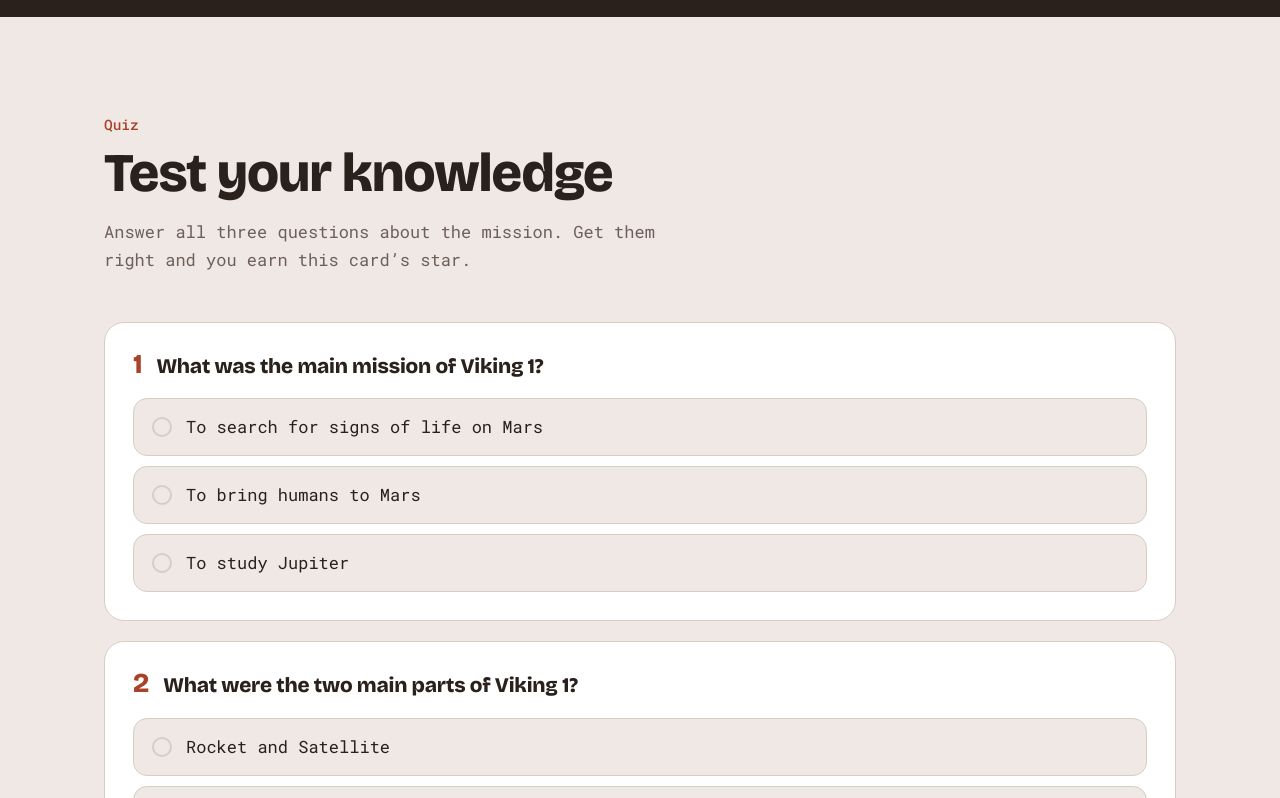
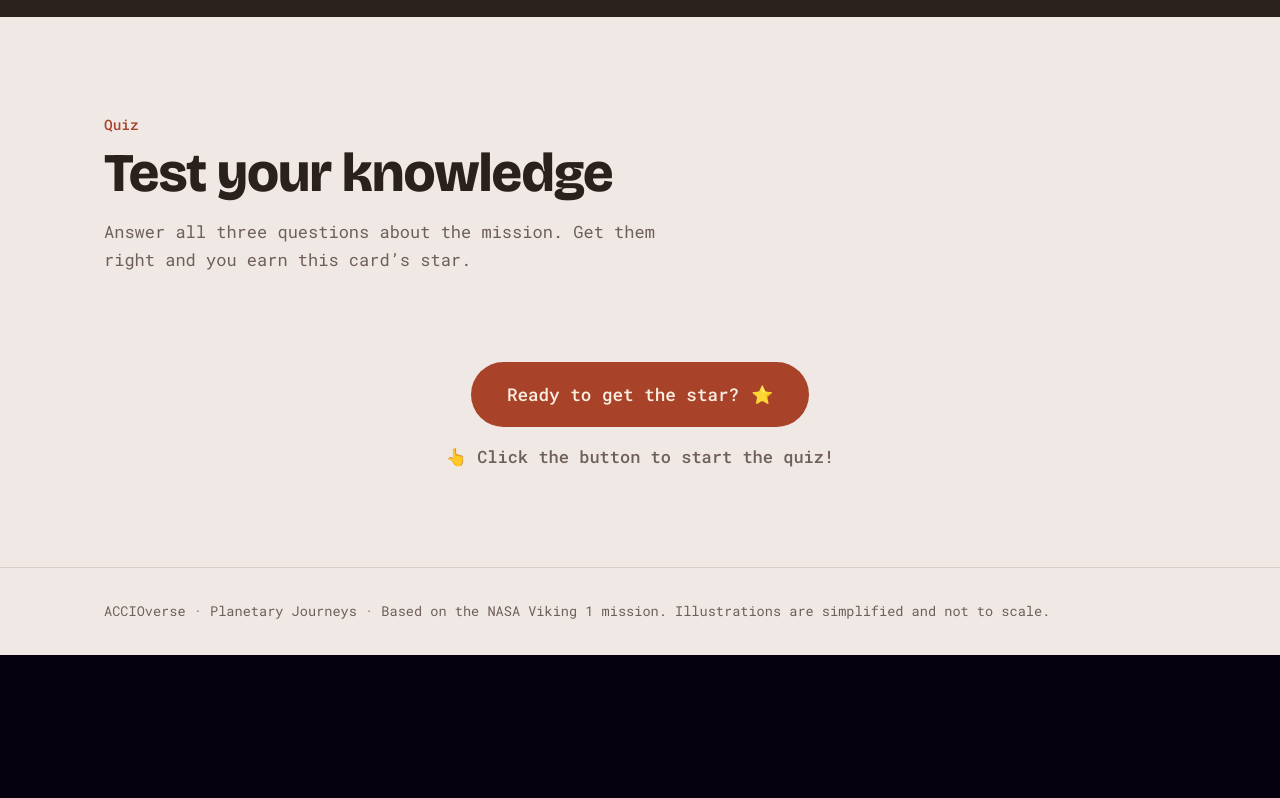
Before and after one commit to Mohamedelkholy8/NASA-Project, a React (Vite) app in the folder NASA-Project/: page /mars1 in a window 1280 px wide. Shown: the part 6033-6831 px from the top of the page. After the commit the page ends 6688 px from the top, so only its background shows below. Built offline with nearby package versions, Linux system fonts and the light colour scheme.

Commit message:
added some features on quiz

```diff
--- a/NASA-Project/src/features/quiz/Quiz.jsx
+++ b/NASA-Project/src/features/quiz/Quiz.jsx
@@ -36,6 +36,19 @@ const css = `
 .qz-status.good{color:var(--ok)}
 .qz-status.warn{color:var(--bad)}
 .qz-done{display:inline-block;margin-top:20px;padding:6px 14px;border-radius:999px;border:1px solid var(--ok);color:var(--ok);font-size:.85rem;font-weight:500}
+.qz-start{margin-top:40px;display:flex;flex-direction:column;align-items:center;gap:16px}
+.qz-hint{margin:0;text-align:center;font-weight:500;color:var(--muted,#6E5F58)}
+.qz-hint span{display:inline-block}
+@media(prefers-reduced-motion:no-preference){
+.qz-btn.big{animation:qzpulse 2s infinite}
+.qz-hint span{animation:qzpoint 1s ease-in-out infinite}}
+@keyframes qzpulse{0%{box-shadow:0 0 0 0 color-mix(in srgb,var(--accent,#A8432A) 55%,transparent)}70%{box-shadow:0 0 0 16px transparent}100%{box-shadow:0 0 0 0 transparent}}
+@keyframes qzpoint{0%,100%{transform:translateY(0)}50%{transform:translateY(-6px)}}
+.qz-btn.big{display:inline-flex;align-items:center;gap:12px;font-size:1.1rem;padding:18px 36px}
+.qz-btn.big span{transition:transform .2s}
+.qz-btn.big:hover span{transform:translate(4px,-4px) rotate(8deg)}
+@media(prefers-reduced-motion:no-preference){.qz-list{animation:qzin .45s ease both}}
+@keyframes qzin{from{opacity:0;transform:translateY(12px)}to{opacity:1;transform:none}}
 @media(max-width:600px){.qz-q{padding:22px 18px}}
 `;
 
@@ -50,6 +63,7 @@ export default function Quiz({
   const progress = useQuizProgress();
   const [answers, setAnswers] = useState({});
   const [submitted, setSubmitted] = useState(false);
+  const [started, setStarted] = useState(false); // quiz stays hidden until the user is ready
   const timer = useRef(null);
 
   useEffect(() => () => clearTimeout(timer.current), []);
@@ -102,6 +116,24 @@ export default function Quiz({
           <span className="qz-done">✓ Completed — your star is lit</span>
         )}
 
+        {!started && (
+          <div className="qz-start">
+            <button
+              type="button"
+              className="qz-btn big"
+              onClick={() => setStarted(true)}
+            >
+              Ready to get the star? <span aria-hidden="true">⭐</span>
+            </button>
+            <p className="qz-hint">
+              <span aria-hidden="true">👆</span> Click the button to start the
+              quiz!
+            </p>
+          </div>
+        )}
+
+        {started && (
+          <>
             <ol className="qz-list">
               {questions.map((item, qi) => (
                 <li key={item.q} className="qz-q">
@@ -169,13 +201,17 @@ export default function Quiz({
               )}
               {perfect && (
                 <span className="qz-status good">
-              {score} / {total} — Mission accomplished! Taking you back to the
-              cards…
+                  {score} / {total} — Mission accomplished! Taking you back to
+                  the cards…
                 </span>
               )}
               {submitted && !perfect && (
                 <>
-              <button type="button" className="qz-btn ghost" onClick={retry}>
+                  <button
+                    type="button"
+                    className="qz-btn ghost"
+                    onClick={retry}
+                  >
                     Try again
                   </button>
                   <span className="qz-status warn">
@@ -185,6 +221,8 @@ export default function Quiz({
                 </>
               )}
             </div>
+          </>
+        )}
       </div>
     </section>
   );
```
Lines whose indentation alone changed are shown as unchanged.
